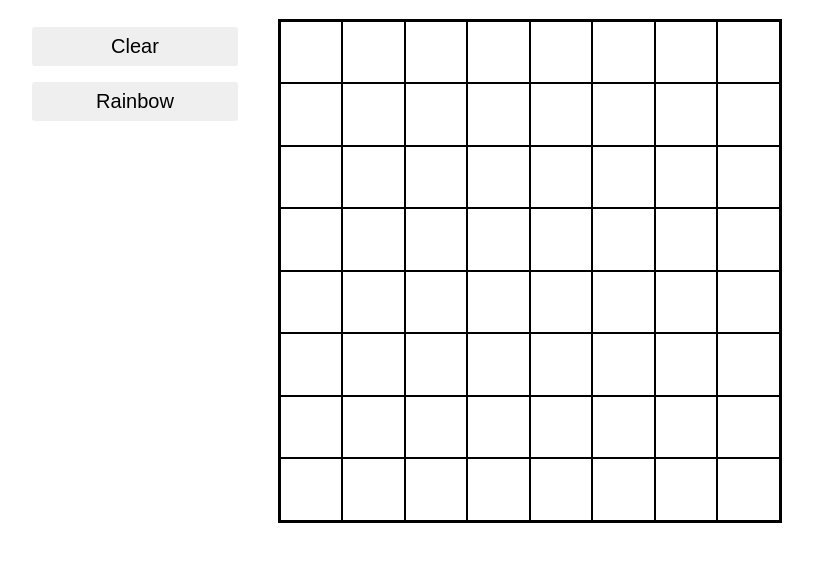
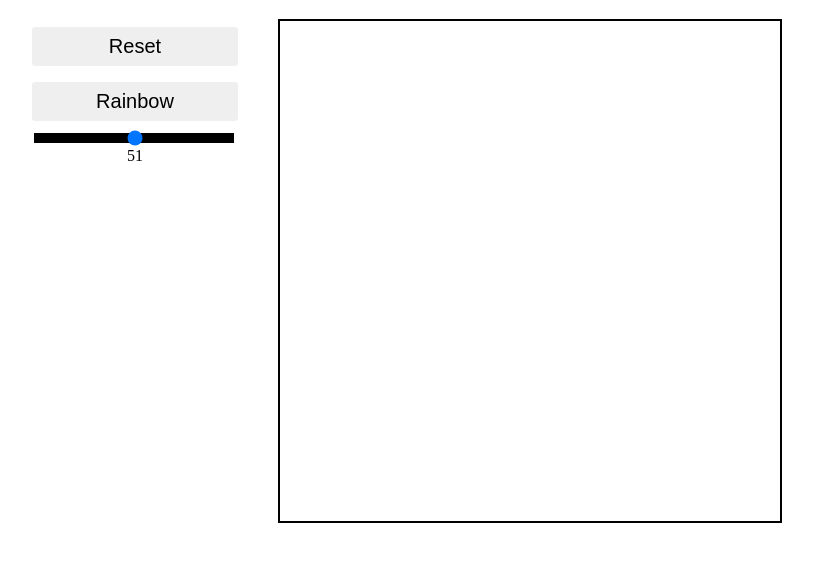
Before and after one commit to matiasiko/Etch-a-sketch, a plain HTML site: page index.html in a window 1280 px wide. Shown: the part 61-622 px from the top of the page, without its empty margins (233-1046 px from the left). Drawn offline with Linux system fonts and the light colour scheme.

Commit message:
Before I created all html in js file, now I moved it to html document instead

```diff
--- a/app.js
+++ b/app.js
@@ -1,50 +1,28 @@
+let defaultSize = 2;
+const gridElements = document.getElementsByClassName('square');
+const container = document.querySelector('.container');
+
 const body = document.querySelector('body');
-// Create h1 element
-const h1 = document.createElement('h1')
-h1.textContent = 'Etc A Sketch';
-body.appendChild(h1);
-
-//Ceate Wrapper
-const wrapper = document.createElement('div');
-body.appendChild(wrapper);
-//Create Settings
-const settings = document.createElement('div');
-settings.classList.add('settings');
-wrapper.appendChild(settings);
 
 //Reset Button
-const button = document.createElement('button');
-button.classList.add('button');
-button.setAttribute('id', 'reset');
-button.textContent = "Clear"
-settings.appendChild(button);
-
 const reset = document.getElementById('reset');
-reset.addEventListener('click',(event) => {
-    const gridElements = document.getElementsByClassName('square');
+reset.addEventListener('click', (event) => {
     for (let i = 0; i < gridElements.length; i++) {
         gridElements[i].style.backgroundColor = "";
-
     }
 })
 
-//Rainbow Button
-const button1 = document.createElement('button');
-button1.classList.add('button');
-button1.textContent = "Rainbow";
-settings.appendChild(button1);
-
-// Create container inside wrapper
-const container = document.createElement('div');
-wrapper.classList.add('wrapper');
-container.classList.add('container');
-
-wrapper.appendChild(container);
+//Range Slider
+let slider = document.getElementById("myRange");
+let output = document.getElementById('range');
+output.innerHTML = slider.value;
 
 
 
-//Add square divs to container
-for (let i = 0; i < 64; i++) {
+//create Grid function and range slider functionality
+function createGrid(defaultSize) {
+    // Add square divs to container
+    for (let i = 0; i < defaultSize * defaultSize; i++) {
         let square = document.createElement('div');
         square.classList.add('square')
         container.appendChild(square);
@@ -56,3 +34,35 @@ squares.forEach((square) => {
             event.target.style.backgroundColor = "#000";
         });
     });
+
+    container.style.gridTemplateColumns = `repeat(${defaultSize}, 1fr)`;
+    container.style.gridTemplateRows = `repeat(${defaultSize}, 1fr)`;
+
+
+    slider.oninput = function () {
+        output.innerHTML = this.value;
+        for (let i = 0; i < gridElements.length; i++) {
+            gridElements[i].style.backgroundColor = "";
+        }
+
+        for (let i = 0; i < this.value * this.value; i++) {
+            let square = document.createElement('div');
+            square.classList.add('square')
+            container.appendChild(square);
+        }
+
+        const squares = document.querySelectorAll('.square');
+        squares.forEach((square) => {
+            square.addEventListener('mouseenter', (event) => {
+                event.target.style.backgroundColor = "#000";
+            });
+        });
+        container.style.gridTemplateColumns = `repeat(${this.value}, 1fr)`;
+        container.style.gridTemplateRows = `repeat(${this.value}, 1fr)`;
+    }
+}
+
+
+window.onload = () => {
+    createGrid(defaultSize);
+}
--- a/index.html
+++ b/index.html
@@ -6,6 +6,18 @@
     <meta name="viewport" content="width=device-width, initial-scale=1.0">
     <link rel="stylesheet" href="style.css">
     <title>Etch A Sketch</title>
+    <h1>Etc A Sketch</h1>
+    <div class="wrapper">
+        <div class="settings">
+            <button class="button" id="reset">Reset</button>
+            <button class="button">Rainbow</button>
+            <div class="slidecontainer">
+                <input type="range" min="1" max="100"  class="slider" id="myRange">
+                <p id="range"></p>
+              </div>
+        </div>
+        <div class="container"></div>
+    </div>
 </head>
 <body>
     <script src="app.js"></script>
--- a/style.css
+++ b/style.css
@@ -7,19 +7,21 @@ body {
     justify-content: center;
 }
 
+/* Container grid */
 .container {
     width: 500px;
     height: 500px;
     border: 2px solid black;
     display: grid;
-    grid-template-columns: repeat(8, 1fr);
-    grid-template-rows: repeat(8, 1fr);
+    /* grid-template-columns: repeat(8, 1fr);
+    grid-template-rows: repeat(8, 1fr); */
 }
 
 .square {
-    border: 1px solid black;
+    /* border: 1px solid black; */
 }
 
+/* Settings */
 .settings {
     display: flex;
     flex-flow: column wrap;
@@ -33,3 +35,22 @@ body {
     font-size: 20px;
     margin: 8px 40px 8px 0;
 }
+
+.slider:hover {
+    opacity: 1;
+  }
+
+  .slider {
+    -webkit-appearance: none;
+    appearance: none;
+    width: 200px;
+    height: 10px;
+    background: #000;
+    cursor: pointer;
+    margin-right: 43px;
+  }
+
+  p {
+      margin-top: 0;
+      margin-right: 40px;
+  }
```
Lines whose indentation alone changed are shown as unchanged.
